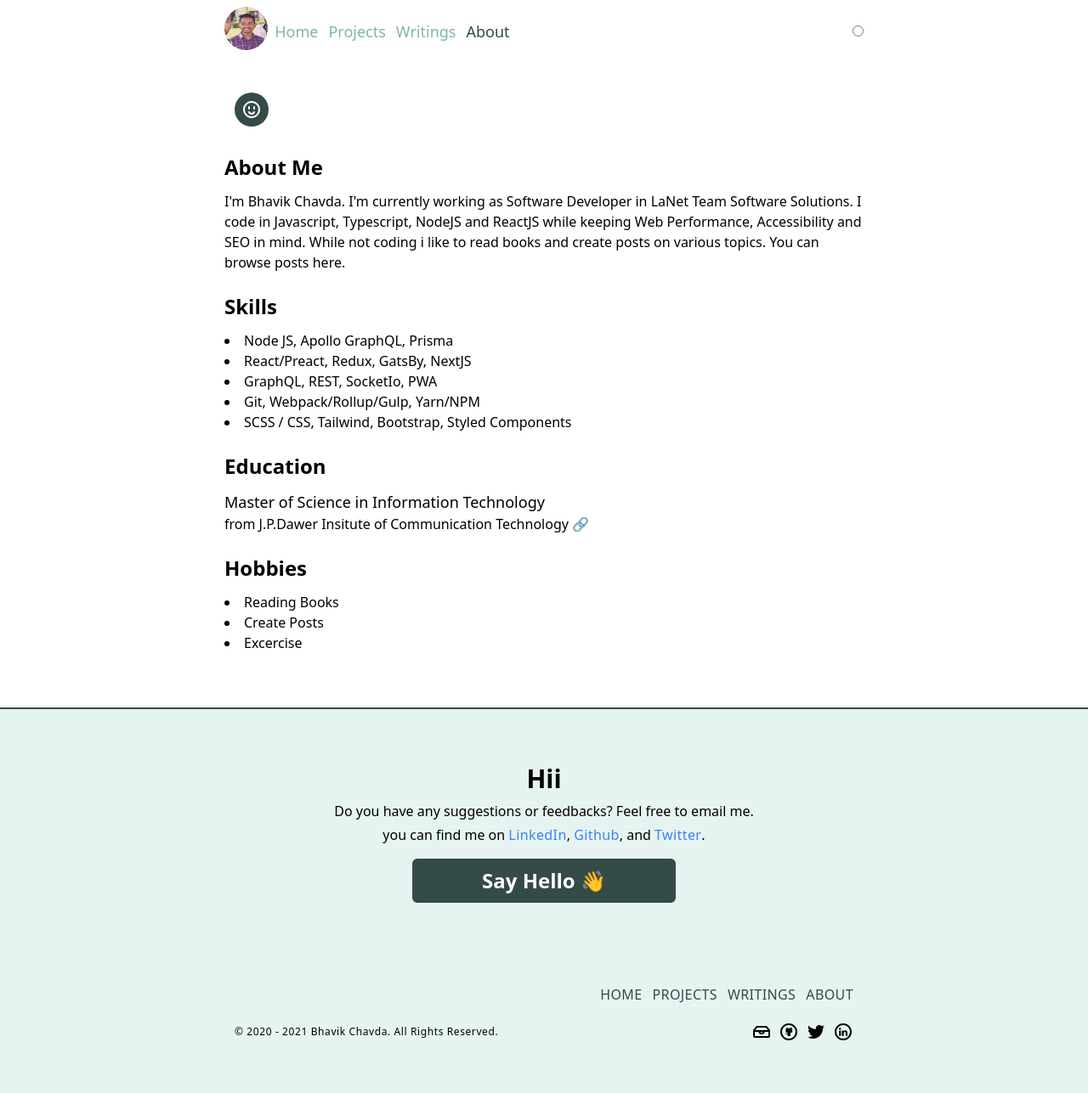
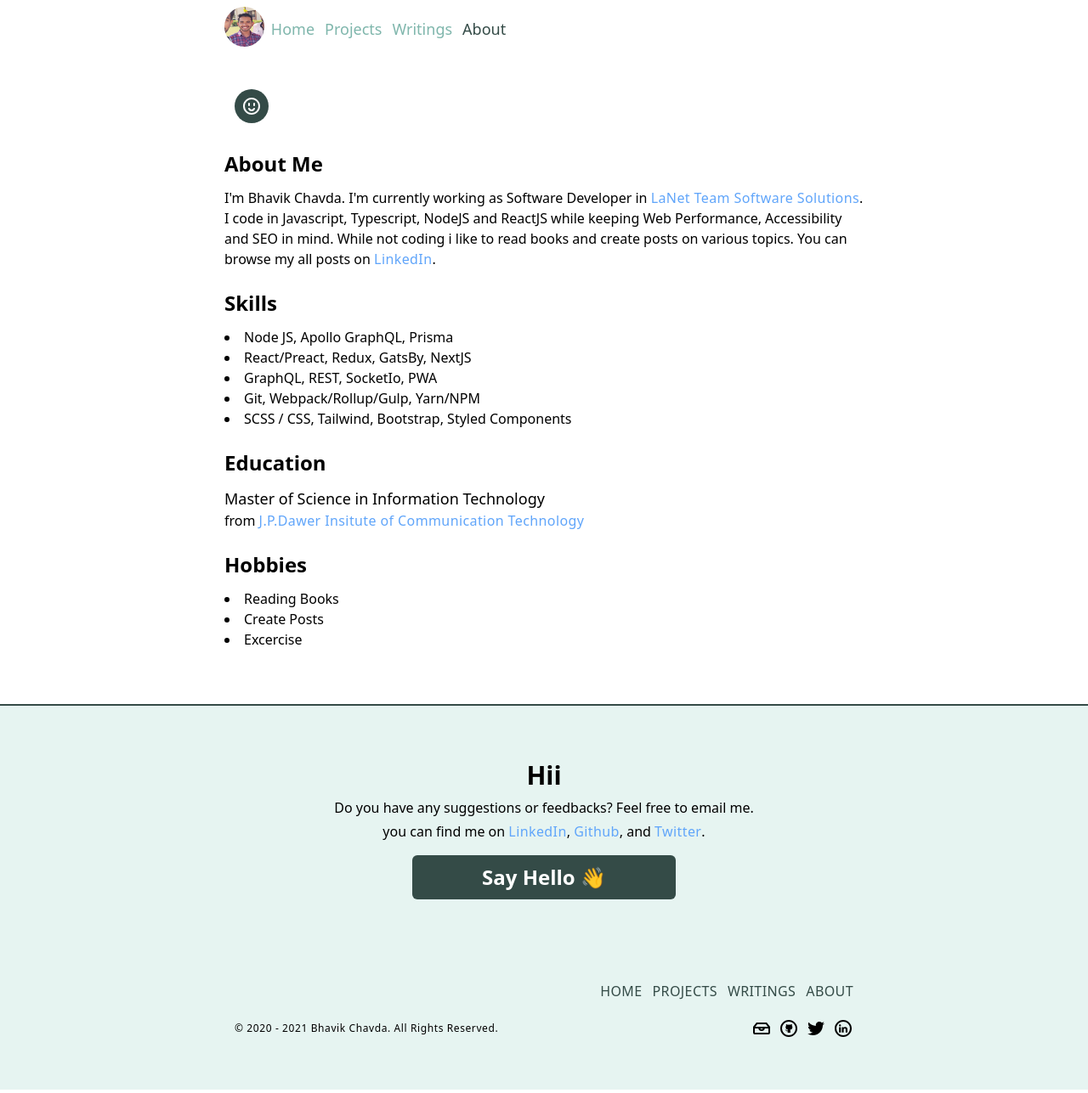
Before and after one commit to chavda-bhavik/bhavikchavda.com, a Next.js app: page /about in a window 1280 px wide. Shown: the whole page at 85% size. Built offline with nearby package versions, Linux system fonts and the light colour scheme.

Commit message:
used NavLink component for internal/external links and added common config for links

```diff
--- a/src/components/Footer.tsx
+++ b/src/components/Footer.tsx
@@ -1,27 +1,10 @@
 import React from 'react';
 
 import { Icon } from './Icon';
+import { NavLink } from './NavLink';
+import { links, MenuItems } from '@/config/constants';
 
 interface FooterProps {}
-
-const NavItems = [
-    {
-        title: 'Home',
-        href: '/',
-    },
-    {
-        title: 'Projects',
-        href: '/projects',
-    },
-    {
-        title: 'Writings',
-        href: '/writings',
-    },
-    {
-        title: 'About',
-        href: '/about',
-    },
-];
 
 export const Footer: React.FC<FooterProps> = ({}) => {
     return (
@@ -33,42 +16,49 @@ export const Footer: React.FC<FooterProps> = ({}) => {
                 </p>
                 <p className="text-sm md:text-base text-center mt-1">
                     you can find me on{' '}
-                    <a href="" className="text-blue-500 link">
+                    <NavLink
+                        type="external"
+                        className="link"
+                        link={links.linkedIn}
+                        title="LinkedIn"
+                    >
                         LinkedIn
-                    </a>
+                    </NavLink>
                     ,{' '}
-                    <a href="" className="text-blue-500 link">
+                    <NavLink type="external" className="link" link={links.github} title="Github">
                         Github
-                    </a>
+                    </NavLink>
                     , and{' '}
-                    <a href="" className="text-blue-500 link">
+                    <NavLink type="external" className="link" link={links.twitter} title="Twitter">
                         Twitter
-                    </a>
+                    </NavLink>
                     .
                 </p>
                 <div className="flex items-center justify-center mt-4">
-                    <a
-                        href="mailto:bhavikvchavda@gmail.com"
-                        target="_blank"
-                        rel="noopener norefferer"
+                    <NavLink
+                        title="mail bhavikvchavda@gmail.com"
+                        link={links.mailto}
+                        type="external"
                         className="py-2 px-5 sm:px-10 md:px-20 bg-classy-dark border-transparent border-2 hover:border-classy-dark hover:bg-classy-light hover:text-classy-dark text-white transition-all duration-[0.5s] rounded-md
                      bg-left hover:bg-right cursor-pointer bg-200"
                     >
                         <span className="text-2xl font-semibold">Say Hello 👋</span>
-                    </a>
+                    </NavLink>
                 </div>
             </div>
             <footer className="relative w-full h-56">
                 <div className="container h-full px-5 pt-24 pb-12 m-auto max-w-3xl">
                     <nav className="float-right space-x-3 mb-5 justify-center md:justify-end hidden md:flex flex-row">
-                        {NavItems.map((item, i) => (
-                            <a
+                        {MenuItems.map((item, i) => (
+                            <NavLink
                                 key={i}
-                                href={item.href}
+                                type="internal"
+                                link={item.link}
                                 className="link text-classy-dark uppercase font-medium"
+                                title={item.title}
                             >
                                 {item.title}
-                            </a>
+                            </NavLink>
                         ))}
                     </nav>
                     <div className="container flex flex-col-reverse md:flex-row space-y-5 space-y-reverse md:space-y-0 justify-between">
@@ -79,54 +69,49 @@ export const Footer: React.FC<FooterProps> = ({}) => {
                             © 2020 - 2021 Bhavik Chavda. All Rights Reserved.
                         </span>
                         <div className="flex flex-row space-x-2 justify-center md:justify-end">
-                            <a
-                                target="_blank"
-                                rel="noreferrer noopener"
-                                href="mailto:bhavikvchavda@gmail.com"
-                                aria-label="Email bhavikvchavda@gmail.com"
-                                title="Email"
+                            <NavLink
+                                type="external"
+                                link={links.mailto}
+                                ariaLabel="Email bhavikvchavda@gmail.com"
+                                title="email"
                             >
                                 <Icon
                                     icon="inbox"
                                     className="h-6 w-6 transition-transform hover-lift-up ease-in-out hover:text-classy-medium"
                                 />
-                            </a>
-                            <a
-                                target="_blank"
-                                rel="noreferrer noopener"
-                                href="https://github.com/chavda-bhavik"
-                                aria-label="View Github Profile"
-                                title="View Github Profile"
+                            </NavLink>
+                            <NavLink
+                                type="external"
+                                link={links.github}
+                                ariaLabel="View Github Profile"
+                                title="Github"
                             >
                                 <Icon
                                     icon="github"
                                     className="w-6 h-6 transition-transform hover-lift-up ease-in-out hover:text-classy-gray"
                                 />
-                            </a>
-                            <a
-                                target="_blank"
-                                rel="noreferrer noopener"
-                                href="https://twitter.com/heybhavik"
-                                aria-label="View Twitter Profile"
-                                title="View Twitter Profile"
+                            </NavLink>
+                            <NavLink
+                                type="external"
+                                link={links.twitter}
+                                ariaLabel="View Twitter Profile"
+                                title="Twitter"
                             >
                                 <Icon
                                     icon="twitter"
                                     className="w-6 h-6 transition-transform hover-lift-up ease-in-out hover:text-classy-gray"
                                 />
-                            </a>
-                            <a
-                                target="_blank"
-                                rel="noreferrer noopener"
-                                href="https://www.linkedin.com/in/heybhavik/"
-                                aria-label="View LinkedIn Profile"
-                                title="View LinkedIn Profile"
+                            </NavLink>
+                            <NavLink
+                                link={links.linkedIn}
+                                ariaLabel="View LinkedIn Profile"
+                                title="LinkedIn"
                             >
                                 <Icon
                                     icon="linkedInCircle"
                                     className="w-6 h-6 transition-transform hover-lift-up ease-in-out hover:text-classy-gray"
                                 />
-                            </a>
+                            </NavLink>
                         </div>
                     </div>
                 </div>
--- a/src/components/Header.tsx
+++ b/src/components/Header.tsx
@@ -1,33 +1,13 @@
 import React, { useState } from 'react';
-import Link from 'next/link';
 import Image from 'next/image';
+import classNames from 'classnames';
+import { useRouter } from 'next/dist/client/router';
 
+import Avatar from '../assets/the-avatar.jpeg';
 import { Backdrop } from './Backdrop';
 import { Icon } from './Icon';
 import { NavLink } from './NavLink';
-import Avatar from '../assets/the-avatar.jpeg';
-import classNames from 'classnames';
-import { useRouter } from 'next/dist/client/router';
-
-export const menuItems = [
-    {
-        title: 'Home',
-        link: '/',
-        exact: true,
-    },
-    {
-        title: 'Projects',
-        link: '/projects',
-    },
-    {
-        title: 'Writings',
-        link: '/writings',
-    },
-    {
-        title: 'About',
-        link: '/about',
-    },
-];
+import { MenuItems } from '@/config/constants';
 
 interface HeaderProps {}
 
@@ -38,23 +18,21 @@ export const Header: React.FC<HeaderProps> = ({}) => {
 
     return (
         <header className="flex flex-row py-2 px-2">
-            <Link href="/">
-                <a>
+            <NavLink link="/" type="internal">
                 <Image
                     src={Avatar}
-                        height={55}
-                        width={55}
+                    height={50}
+                    width={50}
                     priority={true}
                     placeholder="blur"
                     className="rounded-full cursor-pointer"
                 />
-                </a>
-            </Link>
+            </NavLink>
 
             {/* Other then mobile */}
-            <div className="hidden sm:flex w-full flex-row justify-between items-center pl-2">
+            <div className="hidden sm:flex w-full flex-row items-center pl-2">
                 <div className="flex-row space-x-2 lg:space-x-3 flex">
-                    {menuItems.map((menu) => {
+                    {MenuItems.map((menu) => {
                         selected = menu.exact
                             ? router.asPath === menu.link
                             : router.asPath.startsWith(menu.link);
@@ -67,14 +45,16 @@ export const Header: React.FC<HeaderProps> = ({}) => {
                                         'text-classy-dark': selected,
                                     }
                                 )}
+                                type="internal"
                                 link={menu.link}
                                 title={menu.title}
                                 key={menu.title}
-                            />
+                            >
+                                {menu.title}
+                            </NavLink>
                         );
                     })}
                 </div>
-                <input type="radio" name="dark" />
             </div>
 
             {/* For mobile */}
@@ -89,7 +69,7 @@ export const Header: React.FC<HeaderProps> = ({}) => {
                     className="bg-gray-50"
                 >
                     <div className="flex flex-col items-center w-full h-full my-auto">
-                        {menuItems.map((menu) => {
+                        {MenuItems.map((menu) => {
                             selected = menu.exact
                                 ? router.asPath === menu.link
                                 : router.asPath.startsWith(menu.link);
--- a/src/components/NavLink.tsx
+++ b/src/components/NavLink.tsx
@@ -3,14 +3,38 @@ import Link from 'next/link';
 
 interface NavLinkProps {
     link: string;
-    title: string;
-    className: string;
+    title?: string;
+    className?: string;
+    ariaLabel?: string;
+    type?: 'internal' | 'external';
 }
 
-export const NavLink: React.FC<NavLinkProps> = ({ link, title, className }) => {
-    return (
+export const NavLink: React.FC<NavLinkProps> = ({
+    link,
+    title,
+    className,
+    type = 'internal',
+    children,
+    ariaLabel,
+}) => {
+    let externalLink = (
+        <a
+            href={link}
+            target="_blank"
+            rel="noopener norefferer"
+            className={className}
+            title={title}
+            aria-label={ariaLabel}
+        >
+            {children}
+        </a>
+    );
+    let internalLink = (
         <Link href={link}>
-            <a className={className}>{title}</a>
+            <a className={className} title={title} aria-label={ariaLabel}>
+                {children}
+            </a>
         </Link>
     );
+    return type === 'internal' ? internalLink : externalLink;
 };
--- a/src/config/constants.ts
+++ b/src/config/constants.ts
@@ -7,3 +7,32 @@ export const defaultSeo = {
     twitterUserName: '@heybhavik',
     linkedInUserName: '@heybhavik',
 };
+
+export const links = {
+    linkedIn: 'https://www.linkedin.com/in/heybhavik',
+    twitter: 'https://twitter.com/heybhavik',
+    github: 'https://github.com/chavda-bhavik',
+    mailto: 'mailto:bhavikvchavda@gmail.com',
+    lanetTeam: 'http://lanetteam.com/',
+    jpdawer: 'https://vnsguit.org/',
+};
+
+export const MenuItems = [
+    {
+        title: 'Home',
+        link: '/',
+        exact: true,
+    },
+    {
+        title: 'Projects',
+        link: '/projects',
+    },
+    {
+        title: 'Writings',
+        link: '/writings',
+    },
+    {
+        title: 'About',
+        link: '/about',
+    },
+];
--- a/src/pages/about.tsx
+++ b/src/pages/about.tsx
@@ -1,6 +1,8 @@
 import { Heading } from '@/components/Heading';
 import Layout from '@/components/Layout';
 import { SEO } from '@/components/seo';
+import { NavLink } from '@/components/NavLink';
+import { links } from '@/config/constants';
 
 const AboutPage = () => (
     <Layout>
@@ -11,10 +13,21 @@ const AboutPage = () => (
         <h2 className="about-title">About Me</h2>
         <p>
             I'm Bhavik Chavda. I'm currently working as Software Developer in{' '}
-            <a href="">LaNet Team Software Solutions</a>. I code in Javascript, Typescript, NodeJS
-            and ReactJS while keeping Web Performance, Accessibility and SEO in mind. While not
-            coding i like to read books and create posts on various topics. You can browse posts{' '}
-            <a href="">here</a>.
+            <NavLink
+                className="link"
+                link={links.lanetTeam}
+                type="external"
+                title="LaNet Team Software Solutions"
+            >
+                LaNet Team Software Solutions
+            </NavLink>
+            . I code in Javascript, Typescript, NodeJS and ReactJS while keeping Web Performance,
+            Accessibility and SEO in mind. While not coding i like to read books and create posts on
+            various topics. You can browse my all posts on{' '}
+            <NavLink className="link" link={links.linkedIn} type="external" title="LinkedIn">
+                LinkedIn
+            </NavLink>
+            .
         </p>
 
         <h2 className="about-title">Skills</h2>
@@ -30,7 +43,15 @@ const AboutPage = () => (
         <div>
             <p className="text-lg font-medium">Master of Science in Information Technology</p>
             <p className="text-base">
-                from <a href="">J.P.Dawer Insitute of Communication Technology 🔗</a>
+                from{' '}
+                <NavLink
+                    className="link"
+                    link={links.jpdawer}
+                    type="external"
+                    title="J.P.Dawer Insitute of Communication Technology"
+                >
+                    J.P.Dawer Insitute of Communication Technology
+                </NavLink>
             </p>
         </div>
 
--- a/src/pages/index.tsx
+++ b/src/pages/index.tsx
@@ -8,6 +8,8 @@ import { Post } from '@/components/Post';
 import { Project } from '@/components/Project';
 import { Highlight } from '@/components/Highlight';
 import { SEO } from '@/components/seo';
+import { links } from '@/config/constants';
+import { NavLink } from '@/components/NavLink';
 
 interface IndexPageProps {
     posts: PostType[];
@@ -25,12 +27,17 @@ const IndexPage = ({ posts, projects }: IndexPageProps) => {
             <ul className="list-disc list-inside mt-3 mb-10">
                 <li>
                     Currently working as web developer at{' '}
-                    <a href="#">La Net Team Software Solution</a>. Making web better with NodeJS and
-                    ReactJS.
+                    <NavLink className="link" link={links.lanetTeam} type="external">
+                        LaNet Team Software Solutions
+                    </NavLink>
+                    . Making web better with NodeJS and ReactJS.
                 </li>
                 <li>
-                    Pursuded degree of Master of Science in Information Technology from J.P.Dawer
-                    Institute of Technology.
+                    Pursuded degree of Master of Science in Information Technology from{' '}
+                    <NavLink className="link" link={links.jpdawer} type="external">
+                        J.P.Dawer Insitute of Communication Technology
+                    </NavLink>
+                    .
                 </li>
             </ul>
 
--- a/src/styles/index.css
+++ b/src/styles/index.css
@@ -4,7 +4,7 @@
 
 @layer components {
     .link {
-        @apply hover:underline cursor-pointer font-medium transition-all tracking-wide;
+        @apply hover:underline text-blue-400 cursor-pointer font-medium transition-all tracking-wide;
     }
     .about-title {
         @apply font-bold text-2xl mt-6 mb-3;
```
Lines whose indentation alone changed are shown as unchanged.
